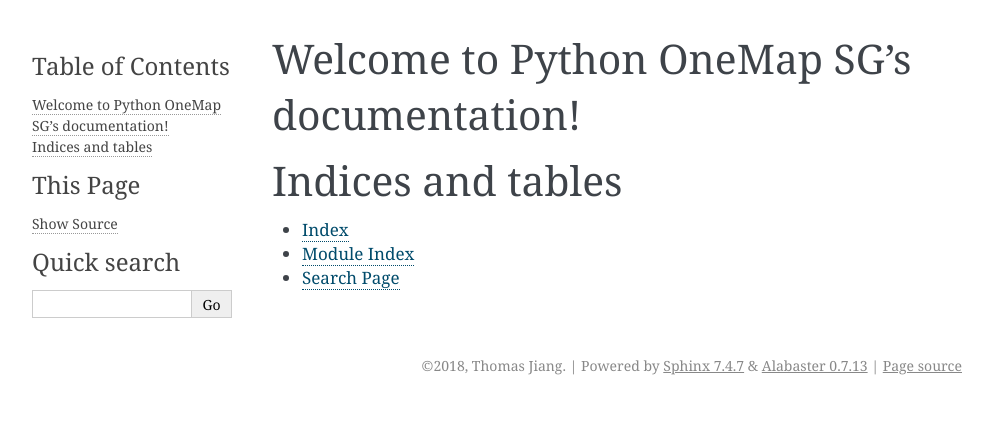
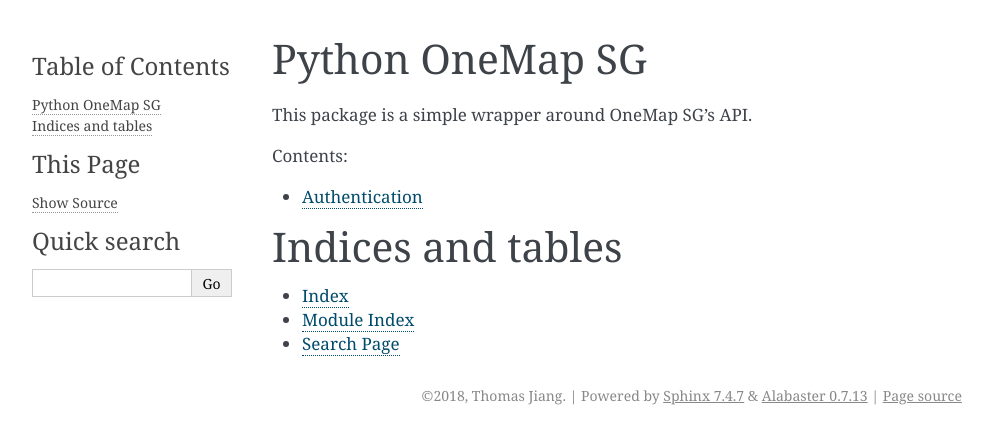
Before and after one commit to windspeed-io/python-onemapsg, a Sphinx documentation site: the page built from docs/index.rst, in a window 1280 px wide. Shown: the top 444 px of the page, without its empty margins (148-1141 px from the left). Built offline with Sphinx 7.4.7, drawn with Linux system fonts in a browser that asks for light colours.

Commit message:
Added basic docs

```diff
--- a/docs/index.rst
+++ b/docs/index.rst
@@ -3,12 +3,16 @@
    You can adapt this file completely to your liking, but it should at least
    contain the root `toctree` directive.
 
-Welcome to Python OneMap SG's documentation!
-============================================
+Python OneMap SG
+================
+
+This package is a simple wrapper around OneMap SG's API.
 
 .. toctree::
    :maxdepth: 2
    :caption: Contents:
+
+   authentication
 
 
 
```
Also changed, not shown: docs/authentication.rst (added, +8 -0 lines).
